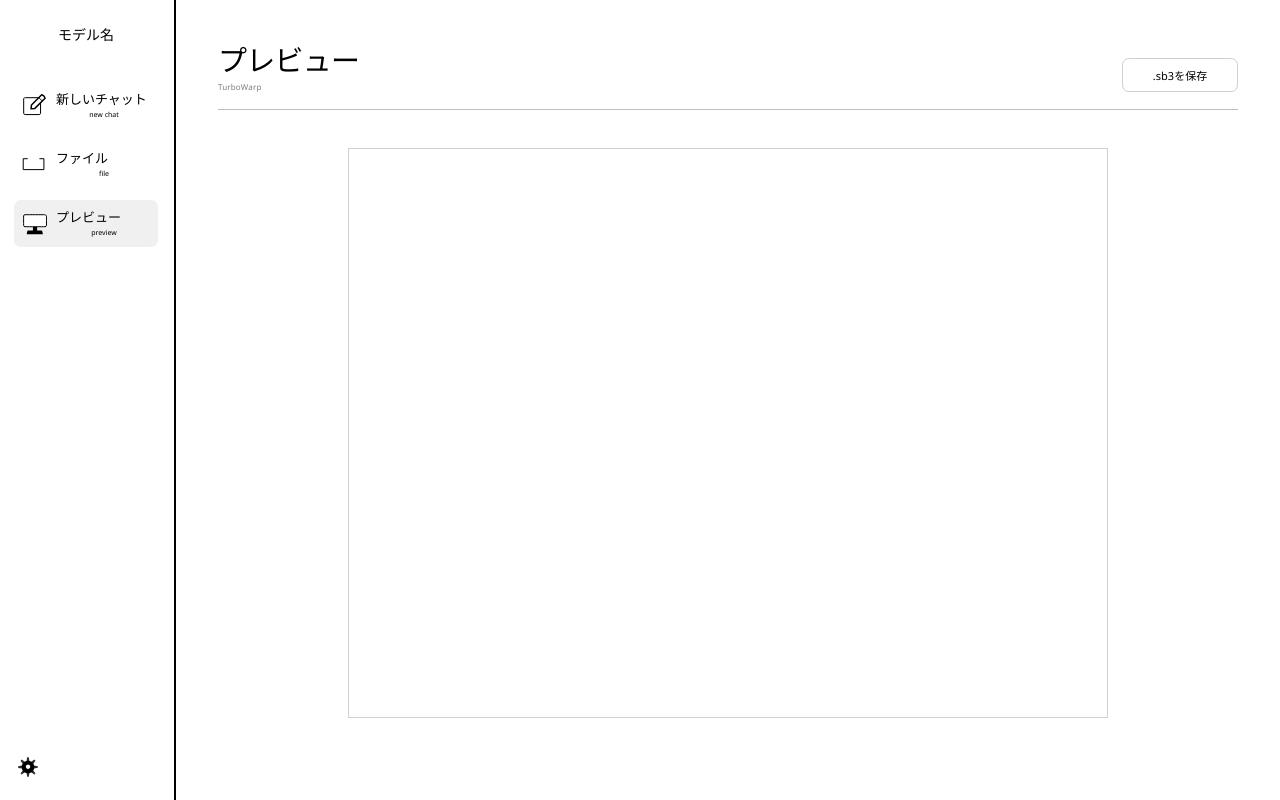
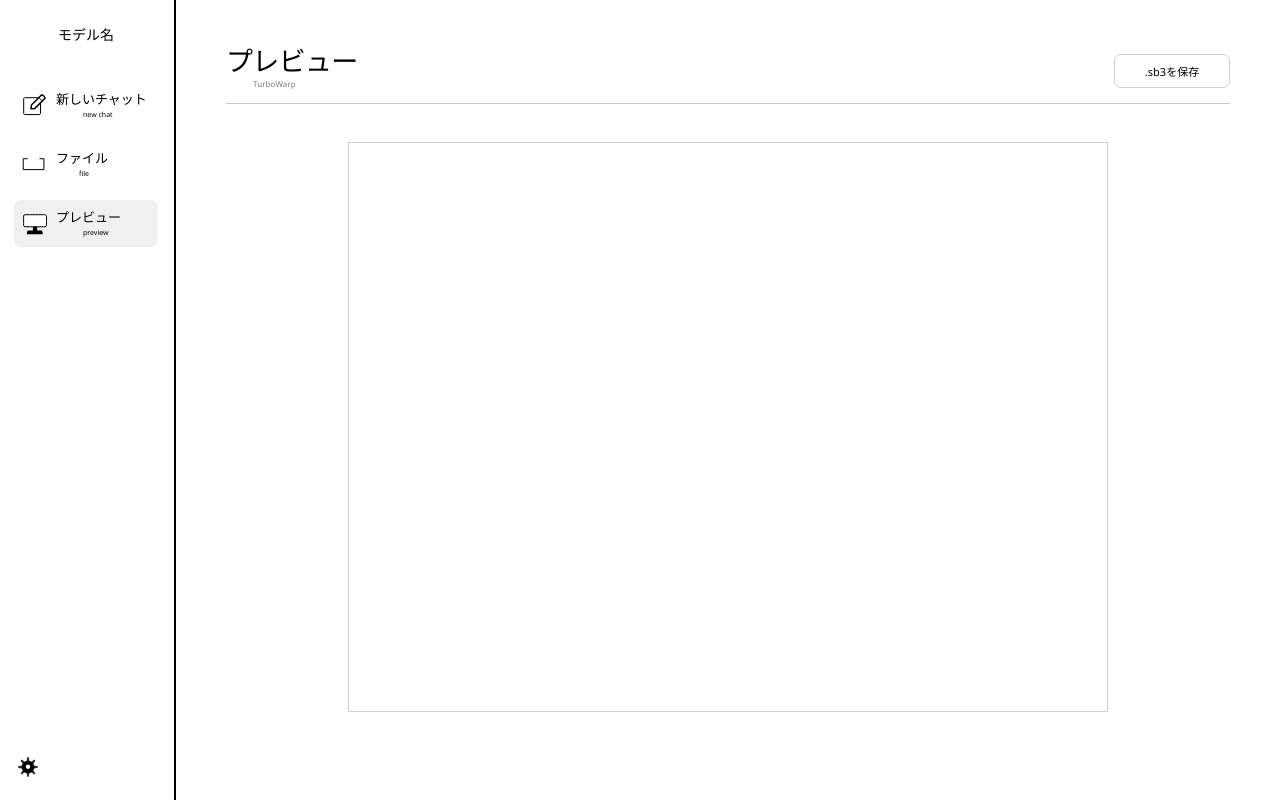
Before and after one commit to maru-m4ru/.sb3-AIAgent, a website built with Vite: page index.html in a window 1280 px wide. Both pictures are taken after typing "Sample" into the empty fields and a click on the button 855 px from the left and 401 px from the top of the page. Built offline with nearby package versions, Linux system fonts and the light colour scheme.

Commit message:
Align English labels and refine file preview screens

```diff
--- a/src/ui.css
+++ b/src/ui.css
@@ -126,6 +126,7 @@ button {
 
 .nav-copy {
   min-width: 0;
+  position: relative;
   display: flex;
   flex-direction: column;
   align-items: flex-start;
@@ -142,8 +143,8 @@ button {
 }
 
 .nav-subtitle {
-  align-self: center;
   margin-top: 4px;
+  margin-left: 27px;
   font-family:
     "Segoe UI",
     system-ui,
@@ -151,6 +152,15 @@ button {
   font-size: 7px;
   font-weight: 400;
   line-height: 1;
+  white-space: nowrap;
+}
+
+#file-menu .nav-subtitle {
+  margin-left: 23px;
+}
+
+#preview-menu .nav-subtitle {
+  margin-left: 27px;
 }
 
 .sidebar-bottom {
@@ -277,7 +287,7 @@ button {
 }
 
 .screen:not(.screen-home) {
-  padding-top: 34px;
+  padding: 30px 8px 0;
 }
 
 .screen-header {
@@ -290,21 +300,25 @@ button {
 
 .screen-heading {
   min-width: 0;
+  position: relative;
 }
 
 .screen-title {
   margin: 0;
-  font-size: 29px;
+  font-size: 27px;
   font-weight: 400;
   line-height: 1;
   letter-spacing: -0.025em;
 }
 
 .screen-subtitle {
-  margin-top: 7px;
+  margin-top: 6px;
+  margin-left: 27px;
   font-size: 8px;
+  line-height: 1;
   color: #7c7c7c;
-  letter-spacing: 0.02em;
+  letter-spacing: 0.01em;
+  white-space: nowrap;
 }
 
 .screen-primary {
@@ -323,8 +337,8 @@ button {
 
 .section-rule {
   height: 1px;
-  margin: 17px 0 0;
-  background: #bfbfbf;
+  margin: 15px 0 0;
+  background: #c9c9c9;
 }
 
 .file-list {
```
